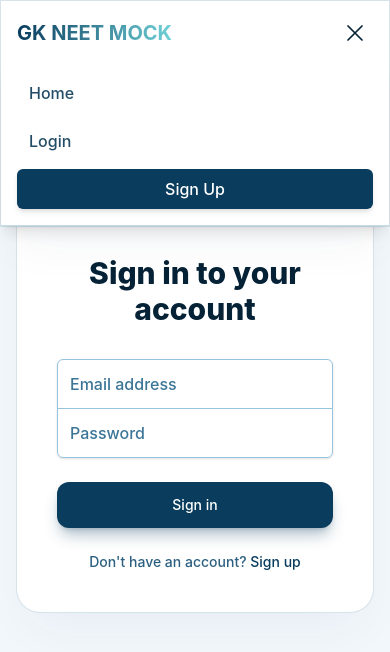
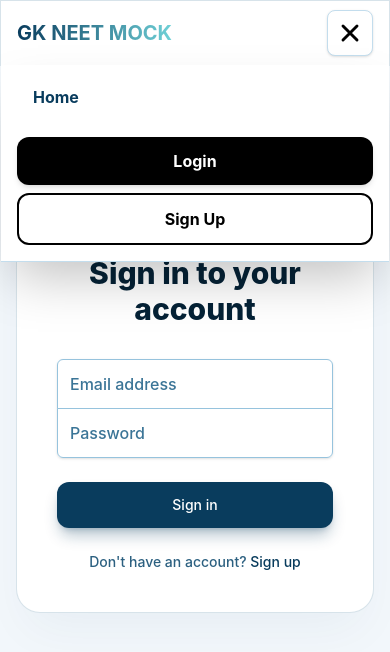
Before and after one commit to gk044996-cmd/gk-neet, a React (Vite) app in the folder frontend/: page /login in a window 390 px wide. Both pictures are taken after a click on the button 355 px from the left and 33 px from the top of the page. Shown: the top 652 px of the page. Built offline with nearby package versions, Linux system fonts and the light colour scheme; no server answers.

Commit message:
Changed the Colour Gradient

```diff
--- a/frontend/src/components/Navbar.jsx
+++ b/frontend/src/components/Navbar.jsx
@@ -40,12 +40,12 @@ export default function Navbar() {
           <div className="md:hidden flex items-center">
             <button
               onClick={() => setIsMobileMenuOpen(!isMobileMenuOpen)}
-              className="text-slate-900 dark:text-white hover:text-primary focus:outline-none p-1 rounded-md"
+              className="text-black dark:text-white hover:bg-slate-100 dark:hover:bg-slate-800 focus:outline-none p-2 rounded-lg transition-colors border border-slate-200 dark:border-slate-700 shadow-sm bg-white dark:bg-slate-900"
             >
               {isMobileMenuOpen ? (
-                <XMarkIcon className="h-7 w-7" />
+                <XMarkIcon className="h-7 w-7 stroke-[2.5]" />
               ) : (
-                <Bars3Icon className="h-7 w-7" />
+                <Bars3Icon className="h-7 w-7 stroke-[2.5]" />
               )}
             </button>
           </div>
@@ -54,22 +54,22 @@ export default function Navbar() {
 
       {/* Mobile Menu Dropdown */}
       {isMobileMenuOpen && (
-        <div className="md:hidden bg-white dark:bg-slate-900 border-b border-slate-200 dark:border-slate-800 px-4 pt-2 pb-4 space-y-2 shadow-lg">
-          <Link to="/" onClick={() => setIsMobileMenuOpen(false)} className="block px-3 py-2 rounded-md text-base font-medium text-slate-700 dark:text-slate-200 hover:bg-slate-100 dark:hover:bg-slate-800">Home</Link>
+        <div className="md:hidden bg-white dark:bg-slate-900 border-b border-slate-200 dark:border-slate-800 px-4 pt-2 pb-4 space-y-2 shadow-2xl absolute w-full top-16 left-0 z-50">
+          <Link to="/" onClick={() => setIsMobileMenuOpen(false)} className="block px-4 py-3 rounded-xl text-base font-bold text-slate-800 dark:text-slate-100 hover:bg-slate-100 dark:hover:bg-slate-800 transition-colors">Home</Link>
           {currentUser ? (
             <>
               {currentUser.role === 'admin' && (
-                <Link to="/admin" onClick={() => setIsMobileMenuOpen(false)} className="block px-3 py-2 rounded-md text-base font-medium text-indigo-600 dark:text-indigo-400 hover:bg-indigo-50 dark:hover:bg-slate-800">Admin Panel</Link>
+                <Link to="/admin" onClick={() => setIsMobileMenuOpen(false)} className="block px-4 py-3 rounded-xl text-base font-bold bg-black text-white dark:bg-white dark:text-black shadow-md text-center mt-2 mb-2">Admin Panel</Link>
               )}
-              <Link to="/dashboard" onClick={() => setIsMobileMenuOpen(false)} className="block px-3 py-2 rounded-md text-base font-medium text-slate-700 dark:text-slate-200 hover:bg-slate-100 dark:hover:bg-slate-800">Dashboard</Link>
-              <Link to="/results" onClick={() => setIsMobileMenuOpen(false)} className="block px-3 py-2 rounded-md text-base font-medium text-slate-700 dark:text-slate-200 hover:bg-slate-100 dark:hover:bg-slate-800">My Results</Link>
-              <Link to="/leaderboard" onClick={() => setIsMobileMenuOpen(false)} className="block px-3 py-2 rounded-md text-base font-medium text-slate-700 dark:text-slate-200 hover:bg-slate-100 dark:hover:bg-slate-800">Leaderboard</Link>
-              <button onClick={() => { setIsMobileMenuOpen(false); logout(); }} className="w-full text-left mt-2 px-3 py-2 rounded-md text-base font-medium bg-slate-200 dark:bg-slate-800 text-slate-900 dark:text-white hover:bg-slate-300 dark:hover:bg-slate-700">Logout</button>
+              <Link to="/dashboard" onClick={() => setIsMobileMenuOpen(false)} className="block px-4 py-3 rounded-xl text-base font-bold text-slate-800 dark:text-slate-100 hover:bg-slate-100 dark:hover:bg-slate-800 transition-colors">Dashboard</Link>
+              <Link to="/results" onClick={() => setIsMobileMenuOpen(false)} className="block px-4 py-3 rounded-xl text-base font-bold text-slate-800 dark:text-slate-100 hover:bg-slate-100 dark:hover:bg-slate-800 transition-colors">My Results</Link>
+              <Link to="/leaderboard" onClick={() => setIsMobileMenuOpen(false)} className="block px-4 py-3 rounded-xl text-base font-bold text-slate-800 dark:text-slate-100 hover:bg-slate-100 dark:hover:bg-slate-800 transition-colors">Leaderboard</Link>
+              <button onClick={() => { setIsMobileMenuOpen(false); logout(); }} className="w-full text-center mt-4 px-4 py-3 rounded-xl text-base font-bold border-2 border-black text-black dark:border-white dark:text-white hover:bg-black hover:text-white dark:hover:bg-white dark:hover:text-black transition-all">Logout</button>
             </>
           ) : (
             <>
-              <Link to="/login" onClick={() => setIsMobileMenuOpen(false)} className="block px-3 py-2 rounded-md text-base font-medium text-slate-700 dark:text-slate-200 hover:bg-slate-100 dark:hover:bg-slate-800">Login</Link>
-              <Link to="/register" onClick={() => setIsMobileMenuOpen(false)} className="block mt-2 px-3 py-2 rounded-md text-base font-medium bg-primary text-white text-center shadow-md">Sign Up</Link>
+              <Link to="/login" onClick={() => setIsMobileMenuOpen(false)} className="block mt-4 px-4 py-3 rounded-xl text-base font-bold bg-black text-white dark:bg-white dark:text-black text-center shadow-md">Login</Link>
+              <Link to="/register" onClick={() => setIsMobileMenuOpen(false)} className="block mt-2 px-4 py-3 rounded-xl text-base font-bold border-2 border-black text-black dark:border-white dark:text-white text-center hover:bg-black hover:text-white dark:hover:bg-white dark:hover:text-black transition-all">Sign Up</Link>
             </>
           )}
         </div>
--- a/frontend/src/pages/admin/AdminDashboard.jsx
+++ b/frontend/src/pages/admin/AdminDashboard.jsx
@@ -889,33 +889,33 @@ const AdminDashboard = () => {
           <button onClick={logout} className="px-4 py-2 rounded-full bg-slate-100 dark:bg-slate-700 hover:bg-slate-200 dark:hover:bg-slate-600 transition-colors text-sm font-medium text-slate-800 dark:text-white">Logout</button>
         </div>
         <div className="md:hidden">
-          <button onClick={() => setIsMobileMenuOpen(!isMobileMenuOpen)} className="p-2 text-slate-600 dark:text-slate-300">
-            {isMobileMenuOpen ? <XMarkIcon className="w-6 h-6" /> : <Bars3Icon className="w-6 h-6" />}
+          <button onClick={() => setIsMobileMenuOpen(!isMobileMenuOpen)} className="p-2 text-black dark:text-white border border-slate-200 dark:border-slate-700 shadow-sm rounded-lg hover:bg-slate-100 dark:hover:bg-slate-800 transition-colors bg-white dark:bg-slate-900 focus:outline-none">
+            {isMobileMenuOpen ? <XMarkIcon className="w-7 h-7 stroke-[2.5]" /> : <Bars3Icon className="w-7 h-7 stroke-[2.5]" />}
           </button>
         </div>
       </header>
 
       {/* Mobile Admin Dropdown */}
       {isMobileMenuOpen && (
-        <div className="md:hidden bg-white dark:bg-slate-800 border-b border-slate-200 dark:border-slate-700 shadow-lg absolute top-16 left-0 right-0 z-40">
-          <nav className="p-4 space-y-1 overflow-y-auto max-h-[calc(100vh-4rem)] custom-scrollbar">
+        <div className="md:hidden bg-white dark:bg-slate-900 border-b border-slate-200 dark:border-slate-800 shadow-2xl absolute w-full top-16 left-0 z-50">
+          <nav className="p-4 space-y-2 overflow-y-auto max-h-[calc(100vh-4rem)] custom-scrollbar">
             {adminLinks.map(item => (
               <button
                 key={item.id}
                 onClick={() => { setActiveTab(item.id); setIsMobileMenuOpen(false); }}
-                className={`w-full flex items-center px-4 py-3 text-sm font-medium rounded-xl transition-colors ${
+                className={`w-full flex items-center px-4 py-3 text-sm font-bold rounded-xl transition-colors ${
                   activeTab === item.id
-                    ? 'bg-indigo-50 text-indigo-700 dark:bg-indigo-500/10 dark:text-indigo-400'
-                    : 'text-slate-600 hover:bg-slate-50 dark:text-slate-300 dark:hover:bg-slate-800/50'
+                    ? 'bg-black text-white dark:bg-white dark:text-black shadow-md'
+                    : 'text-slate-900 dark:text-slate-100 hover:bg-slate-100 dark:hover:bg-slate-800'
                 }`}
               >
-                <item.icon className="w-5 h-5 mr-3" />
+                <item.icon className={`w-5 h-5 mr-3 ${activeTab === item.id ? 'stroke-[2.5]' : 'stroke-2'}`} />
                 {item.label}
               </button>
             ))}
-            <div className="h-px bg-slate-200 dark:bg-slate-700 my-2" />
-            <button onClick={logout} className="w-full flex items-center px-4 py-3 text-sm font-medium rounded-xl text-red-600 hover:bg-red-50 dark:hover:bg-red-900/20 transition-colors">
-              <svg xmlns="http://www.w3.org/2000/svg" fill="none" viewBox="0 0 24 24" strokeWidth={1.5} stroke="currentColor" className="w-5 h-5 mr-3">
+            <div className="h-px bg-slate-200 dark:bg-slate-800 my-4" />
+            <button onClick={logout} className="w-full flex items-center justify-center px-4 py-3 text-sm font-bold rounded-xl border-2 border-black text-black dark:border-white dark:text-white hover:bg-black hover:text-white dark:hover:bg-white dark:hover:text-black transition-all">
+              <svg xmlns="http://www.w3.org/2000/svg" fill="none" viewBox="0 0 24 24" strokeWidth={2} stroke="currentColor" className="w-5 h-5 mr-2">
                 <path strokeLinecap="round" strokeLinejoin="round" d="M15.75 9V5.25A2.25 2.25 0 0013.5 3h-6a2.25 2.25 0 00-2.25 2.25v13.5A2.25 2.25 0 007.5 21h6a2.25 2.25 0 002.25-2.25V15m3 0l3-3m0 0l-3-3m3 3H9" />
               </svg>
               Logout
```
